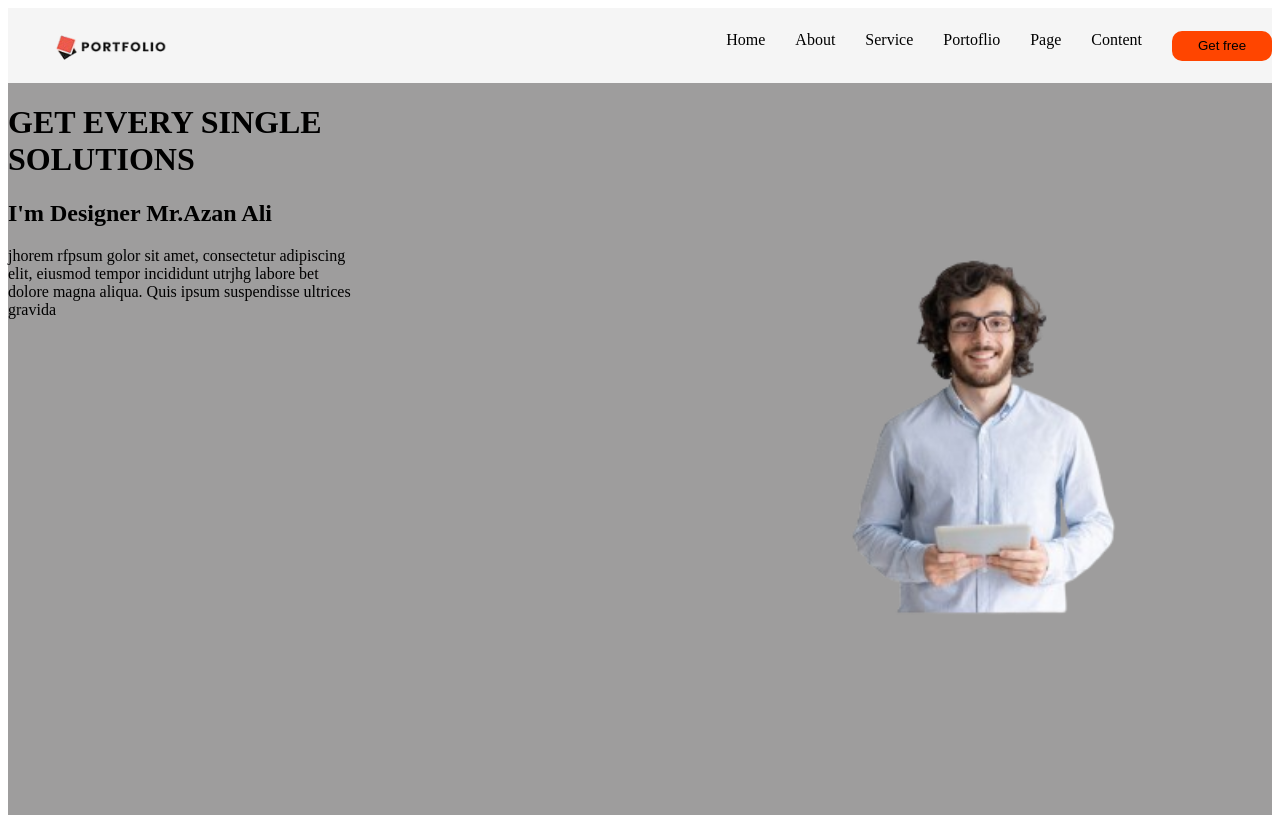
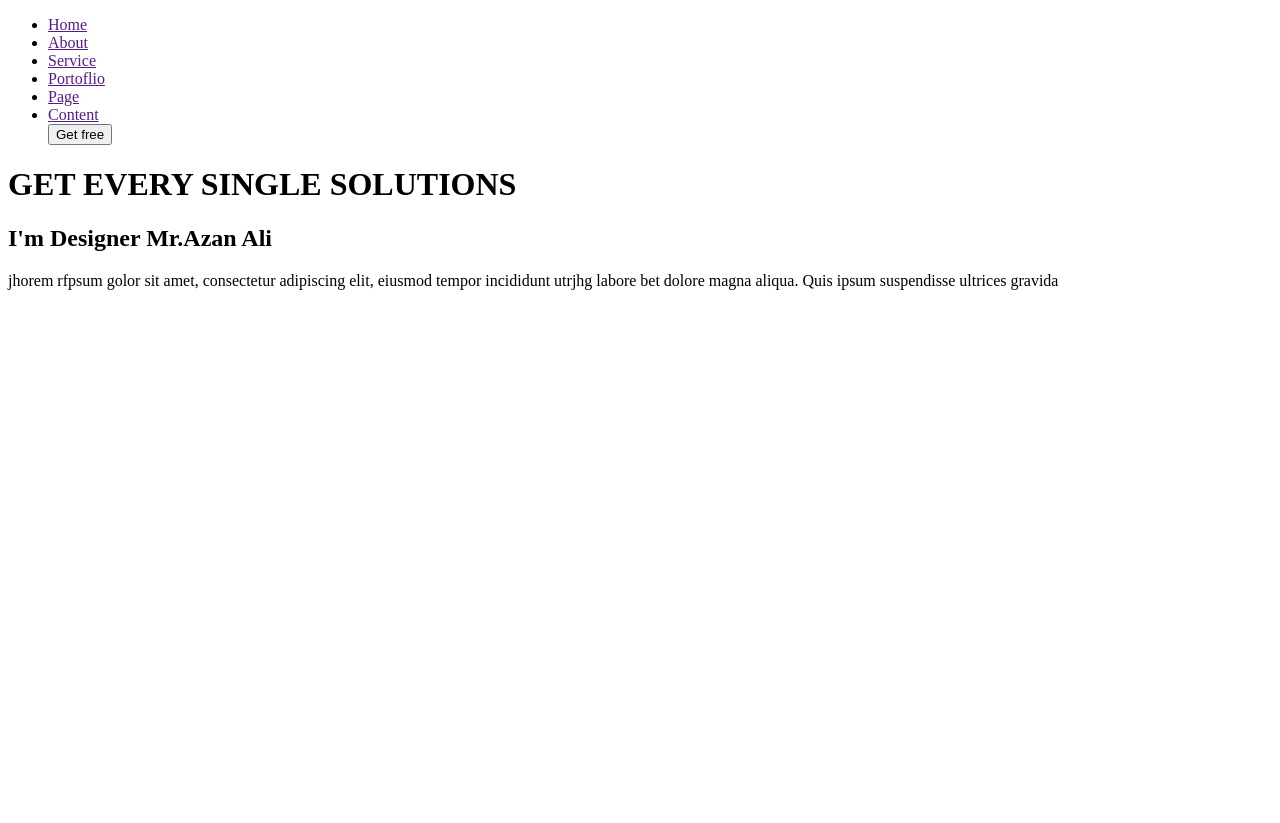
Before and after one commit to hafizayanfaisal/index, a plain HTML site: page web.html in a window 1280 px wide. After the commit the page ends 800 px from the top, so only its background shows below. Drawn offline with Linux system fonts and the light colour scheme.

Commit message:
file include

```diff
--- a/web.html
+++ b/web.html
@@ -4,59 +4,10 @@
     <meta charset="UTF-8">
     <meta name="viewport" content="width=device-width, initial-scale=1.0">
     <title>Document</title>
-    <style>
-        nav{
-            width: 100%;
-            height: 75px;
-            background-color: whitesmoke;
-            display: flex;
-            justify-content: space-between;
-            align-items: center;
-        }
-        nav img{
-            width: 200px;
-            height: 190px;
-        }
-        nav ul{
-            display: flex;
-        }
-        nav ul li {
-            list-style: none;
-            padding-right: 30px;
-        }
-        nav ul li a{
-            text-decoration: none;
-           color: black;
-        }
-        nav ul button{
-            width: 100px;
-            height: 30px;
-            text-decoration: none;
-            outline: none;
-            background-color: orangered;
-            outline: none;
-            border: none;
-            border-radius: 10px;
-        }
-        .main{
-            display: flex;
-            background-color: rgb(158, 157, 157);
-        }
-        .img11 img{
-            width: 900px;
-            height: auto;
-            margin: 10px;
-
-        }
-
-
-
-    </style>
-
 </head>
 <body>
     <nav>
-        <img src="Untitled-222222222222-removebg-preview.png" alt="">
+
         <ul>
             <li><a href="">Home</a></li>
             <li><a href="">About</a></li>
@@ -78,10 +29,6 @@
                 ultrices gravida </p>
 
         </div>
-
-        <div class="img11">
-            <img src="CrhRiJ_copy-removebg-preview (1PNG).png" alt="">
-
         </div>
 
     </div>
```
Also changed, not shown: CrhRiJ copy.jpg (deleted), CrhRiJ_copy-removebg-preview (1PNG).png (deleted), Untitled-222222222222-removebg-preview.png (deleted), 1 other file.
